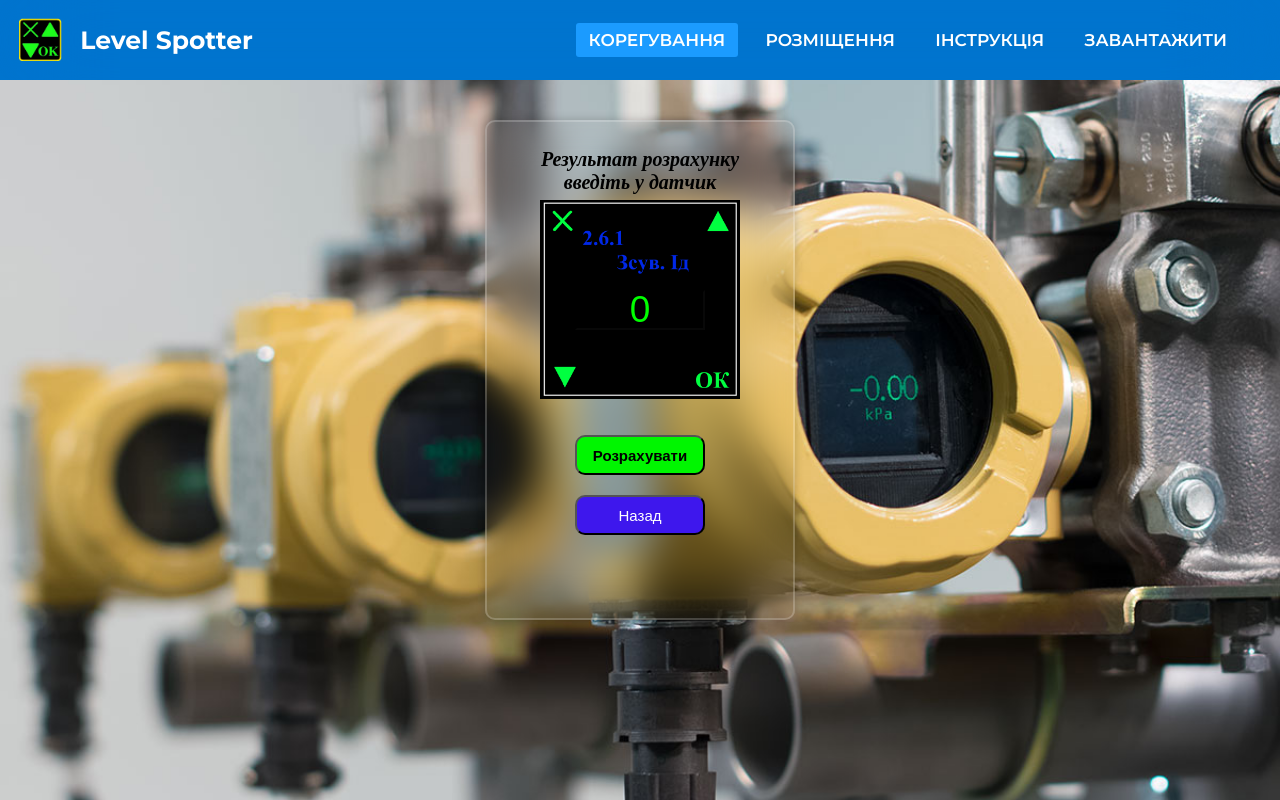
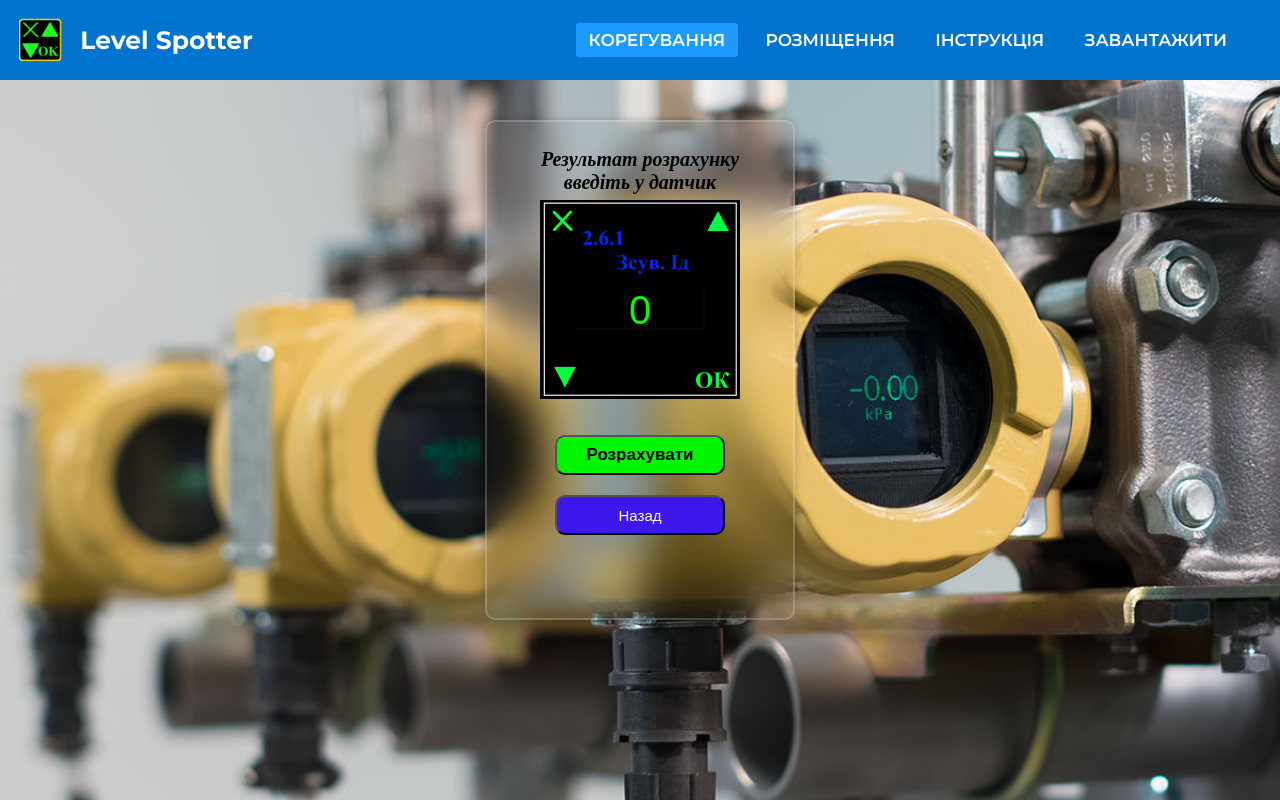
Before and after one commit to AndreyPetrov0/Django-LevelSpotter, a Django app: template spotter/templates/spotter/index_3.html in a window 1280 px wide. Run offline with Django 4.2, Linux system fonts and the light colour scheme; the template is opened without the code that fills it, so the values that code supplies are empty.

Commit message:
update style_3.css

```diff
--- a/spotter/static/spotter/css/style_3.css
+++ b/spotter/static/spotter/css/style_3.css
@@ -44,7 +44,7 @@
 
 .display_result {
     color: #00FF00;
-    font-size: 37px;
+    font-size: 40px;
     background: rgba(0, 0, 0, .1);
     border-color: rgba(0, 0, 0, .1);
     width: 130px;
@@ -70,34 +70,34 @@
 
 .btn-back {
     background: #3E17ED;
-    width: 130px;
+    width: 170px;
     height: 40px;
     outline: none;
-    border-radius: 10px 10px 10px 10px;
+    border-radius: 10px;
     font-size: 15px;
     color: white;
     cursor: pointer;
 }
 
 .btn-back:hover {
-    transform: translateX(-2px);
+    box-shadow: 3px 0 12px 3px #3E17ED85;
     background-color: #0004CD;
 }
 
 .btn-accept {
     background: #00F600;
-    width: 130px;
+    width: 170px;
     height: 40px;
     outline: none;
-    border-radius: 10px 10px 10px 10px;
-    font-size: 15px;
+    border-radius: 10px;
+    font-size: 17px;
     color: black;
     cursor: pointer;
-
-    font-weight: 800;
+    font-weight: 700;
+    transition: all .1s ease-out;
 }
 
 .btn-accept:hover {
-    transform: translateX(2px);
-    background-color: #00A600;
+    background: #70F670;
+    box-shadow: 3px 0 12px 3px #00F600C1;
 }
```
